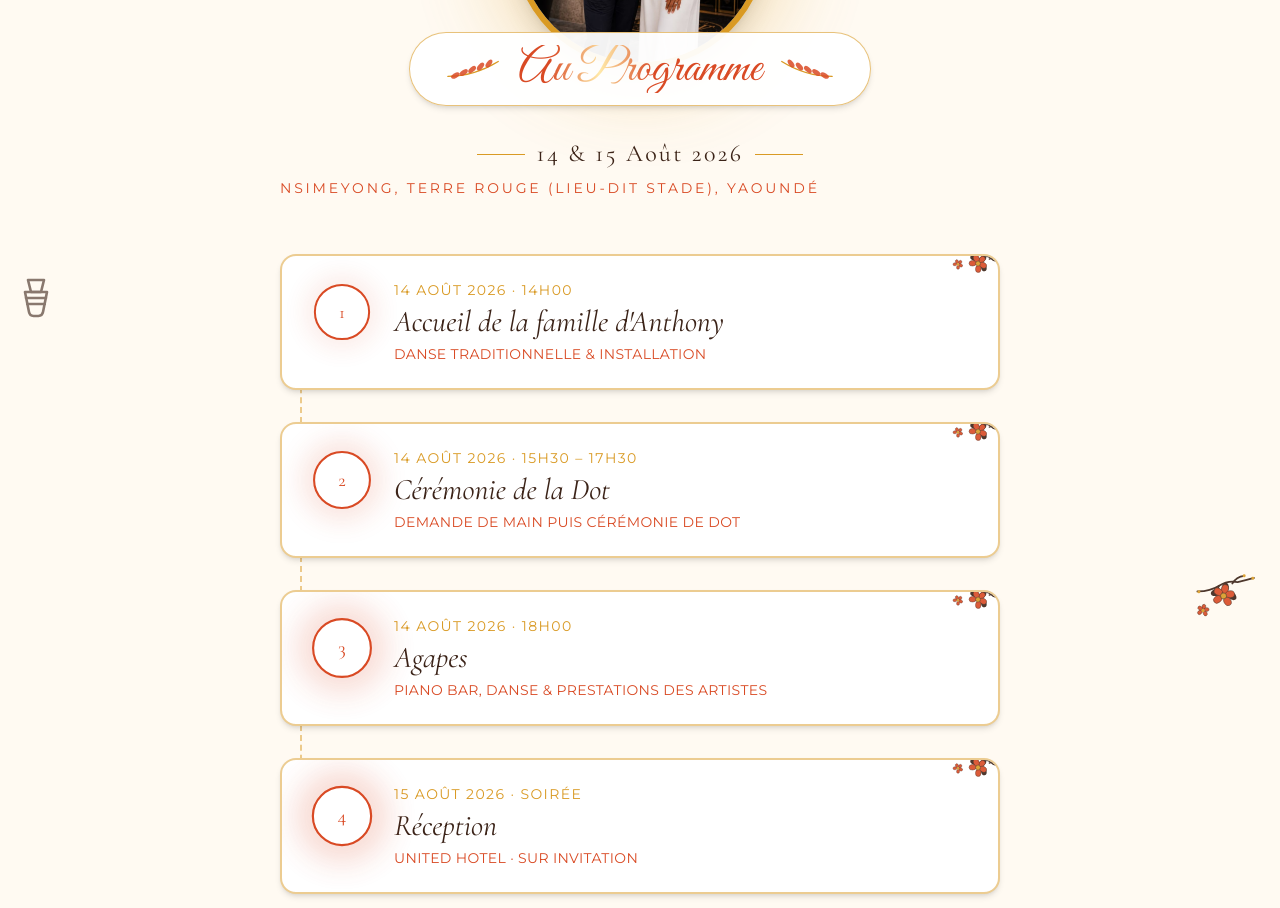
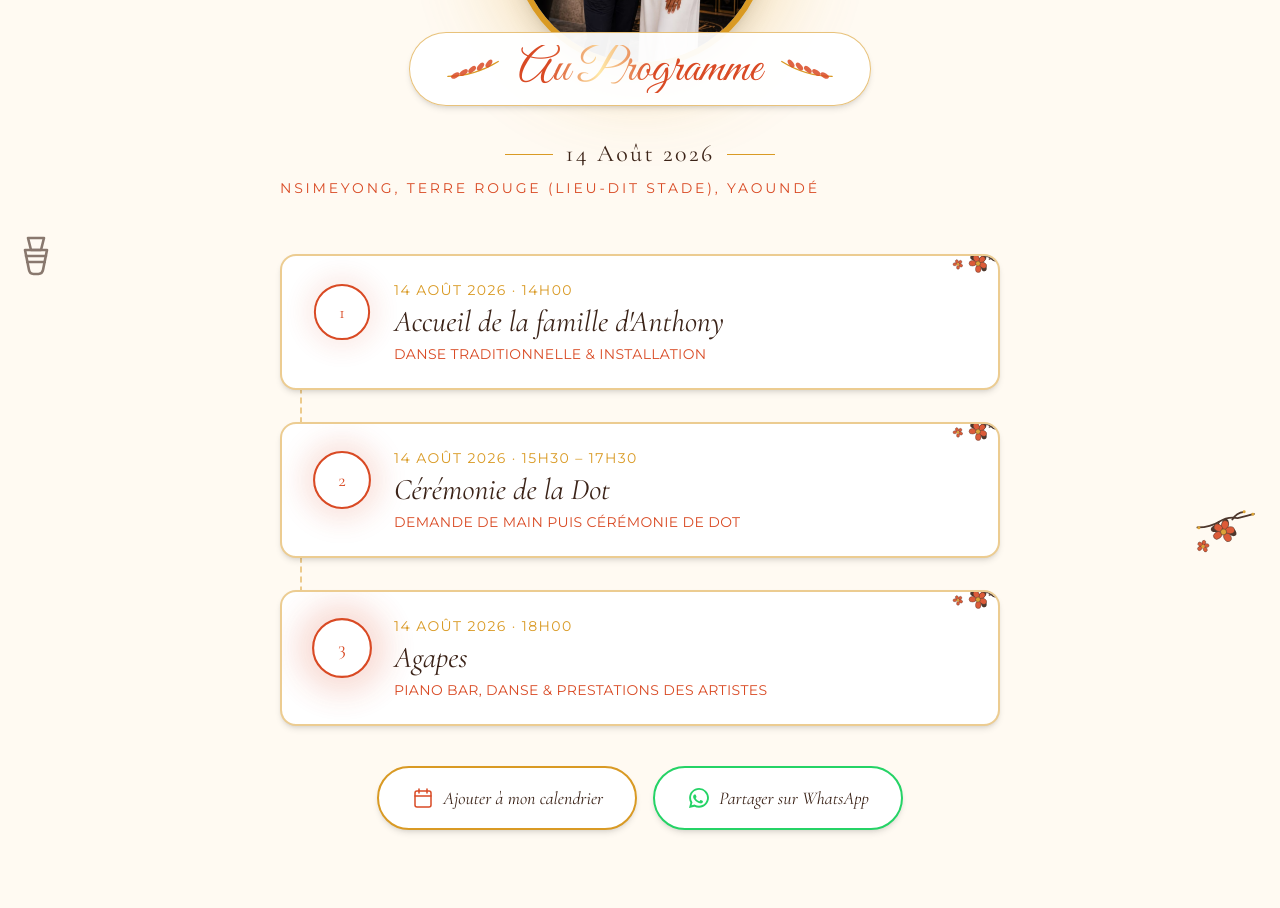
Before and after one commit to Bnfs/mariage-anthony-osier, a React (Vite) app: page /programme in a window 1280 px wide. Shown: the part 300-1208 px from the top of the page. Built offline with nearby package versions, Linux system fonts and the light colour scheme.

Commit message:
Ne garder que le 14 août (retrait des mentions du 15 août / United Hotel)
- Texte du thème complet : "Chic & Glamour en marron et blanc"
- Nouveau motif décoratif "collier" (perles), inspiré du visuel Save the Date

```diff
--- a/index.html
+++ b/index.html
@@ -4,7 +4,7 @@
     <meta charset="UTF-8" />
     <link rel="icon" type="image/svg+xml" href="/favicon.svg" />
     <meta name="viewport" content="width=device-width, initial-scale=1.0" />
-    <meta name="description" content="Anthony & Osier Andréa se marient les 14 et 15 août 2026 à Yaoundé, Cameroun." />
+    <meta name="description" content="Anthony & Osier Andréa se marient le 14 août 2026 à Yaoundé, Cameroun." />
     <title>Anthony &amp; Osier Andréa · Mariage 2026</title>
   </head>
   <body>
--- a/src/components/AfricanMotif.jsx
+++ b/src/components/AfricanMotif.jsx
@@ -27,6 +27,18 @@ const ICONS = {
       <path d="M10 15c.7.6 1.3.6 2 0 .7.6 1.3.6 2 0" strokeLinecap="round" />
     </>
   ),
+  necklace: (
+    <>
+      <path d="M4 5c0 7 4 11 8 11s8-4 8-11" strokeLinecap="round" />
+      <circle cx="4" cy="5" r="1.1" fill="#3b2318" stroke="none" />
+      <circle cx="6.2" cy="9.2" r="1.1" fill="#3b2318" stroke="none" />
+      <circle cx="9" cy="12.6" r="1.1" fill="#3b2318" stroke="none" />
+      <circle cx="15" cy="12.6" r="1.1" fill="#3b2318" stroke="none" />
+      <circle cx="17.8" cy="9.2" r="1.1" fill="#3b2318" stroke="none" />
+      <circle cx="20" cy="5" r="1.1" fill="#3b2318" stroke="none" />
+      <path d="M11 15.5l1 2.5 1-2.5" fill="none" strokeLinejoin="round" />
+    </>
+  ),
 }
 
 export default function AfricanMotif({ type = 'calabash', className = '' }) {
--- a/src/components/Hero.jsx
+++ b/src/components/Hero.jsx
@@ -66,8 +66,6 @@ export default function Hero() {
         <Reveal delay={0.15}>
           <div className="mt-8 md:mt-12 flex items-center justify-center gap-4 md:gap-6 font-display text-3xl md:text-5xl text-coral">
             <span>14</span>
-            <span className="text-mustard text-lg md:text-2xl">&</span>
-            <span>15</span>
             <span className="text-mustard text-lg md:text-2xl mx-1">/</span>
             <span>08</span>
             <span className="text-mustard text-lg md:text-2xl mx-1">/</span>
@@ -85,7 +83,7 @@ export default function Hero() {
               Nos traditions Ekang &amp; Baluba
             </p>
             <p className="text-xs md:text-sm uppercase tracking-[0.2em] text-cocoa">
-              Chic &amp; Glamour
+              Chic &amp; Glamour en marron et blanc
             </p>
           </div>
         </Reveal>
--- a/src/components/Lieu.jsx
+++ b/src/components/Lieu.jsx
@@ -41,13 +41,6 @@ export default function Lieu() {
               Voir sur Google Maps
             </motion.a>
           </div>
-
-          <div>
-            <p className="text-xs uppercase tracking-widest text-mustard mb-2">15 Août 2026 · Soirée</p>
-            <p className="font-display italic text-xl md:text-3xl text-cocoa mb-1">United Hotel</p>
-            <p className="text-sm md:text-base uppercase tracking-widest text-cocoa-light mb-2">Yaoundé</p>
-            <p className="text-sm md:text-base text-coral italic">Sur invitation</p>
-          </div>
         </div>
       </Reveal>
     </section>
--- a/src/components/Welcome.jsx
+++ b/src/components/Welcome.jsx
@@ -8,7 +8,7 @@ export default function Welcome({ target }) {
     <section className="relative bg-white px-6 py-14 md:py-24 text-center overflow-hidden">
       <WaxPattern className="absolute top-4 right-2 w-20 h-20 md:w-28 md:h-28" />
       <WaxPattern className="absolute bottom-4 left-2 w-24 h-24 md:w-32 md:h-32 rotate-90" />
-      <AfricanMotif type="calabash" className="absolute top-1/2 left-3 -translate-y-1/2 w-9 h-9 md:w-12 md:h-12 opacity-60" />
+      <AfricanMotif type="necklace" className="absolute top-1/2 left-3 -translate-y-1/2 w-9 h-9 md:w-12 md:h-12 opacity-60" />
 
       <div className="max-w-xs sm:max-w-sm md:max-w-2xl lg:max-w-3xl mx-auto">
         <Reveal>
--- a/src/pages/Home.jsx
+++ b/src/pages/Home.jsx
@@ -44,7 +44,7 @@ export default function Home() {
         >
           <path d="M12 21s-7.5-4.8-10-9.3C0.3 8.4 2 5 5.5 5c2 0 3.5 1.1 4.5 2.6C11 6.1 12.5 5 14.5 5 18 5 19.7 8.4 22 11.7 14.5 16.2 12 21 12 21z" />
         </svg>
-        Anthony &amp; Osier Andréa · 14-15 Août 2026 · Yaoundé
+        Anthony &amp; Osier Andréa · 14 Août 2026 · Yaoundé
       </footer>
     </main>
   )
--- a/src/pages/ProgrammePage.jsx
+++ b/src/pages/ProgrammePage.jsx
@@ -27,19 +27,13 @@ const TIMELINE = [
     title: 'Agapes',
     subtitle: 'Piano Bar, danse & prestations des artistes',
   },
-  {
-    day: '15 Août 2026',
-    time: 'Soirée',
-    title: 'Réception',
-    subtitle: 'United Hotel · Sur invitation',
-  },
 ]
 
 const CALENDAR_URL =
   'https://calendar.google.com/calendar/render?action=TEMPLATE' +
   '&text=' + encodeURIComponent('Mariage Anthony & Osier Andréa') +
-  '&dates=20260814/20260816' +
-  '&details=' + encodeURIComponent("14 août : accueil, danse traditionnelle et cérémonie de la dot (Nsimeyong, Terre Rouge, Yaoundé). 15 août : réception en soirée à United Hotel, sur invitation.") +
+  '&dates=20260814/20260815' +
+  '&details=' + encodeURIComponent("Accueil, danse traditionnelle et cérémonie de la dot (Nsimeyong, Terre Rouge, Yaoundé).") +
   '&location=' + encodeURIComponent('Nsimeyong, Terre Rouge, Yaoundé, Cameroun')
 
 const PALETTE = [
@@ -104,7 +98,7 @@ export default function ProgrammePage() {
           <div className="flex items-center justify-center gap-3 mt-6 md:mt-8">
             <span className="h-px w-8 md:w-12 bg-mustard" />
             <span className="font-display text-lg md:text-2xl tracking-widest text-cocoa">
-              14 &amp; 15 Août 2026
+              14 Août 2026
             </span>
             <span className="h-px w-8 md:w-12 bg-mustard" />
           </div>
@@ -174,7 +168,7 @@ export default function ProgrammePage() {
 
             <motion.a
               href={`https://wa.me/?text=${encodeURIComponent(
-                'Anthony & Osier Andréa se marient 💍 Découvrez le programme du mariage (14 & 15 Août 2026, Yaoundé) : ' +
+                'Anthony & Osier Andréa se marient 💍 Découvrez le programme du mariage (14 Août 2026, Yaoundé) : ' +
                   (typeof window !== 'undefined' ? window.location.href : '')
               )}`}
               target="_blank"
```
